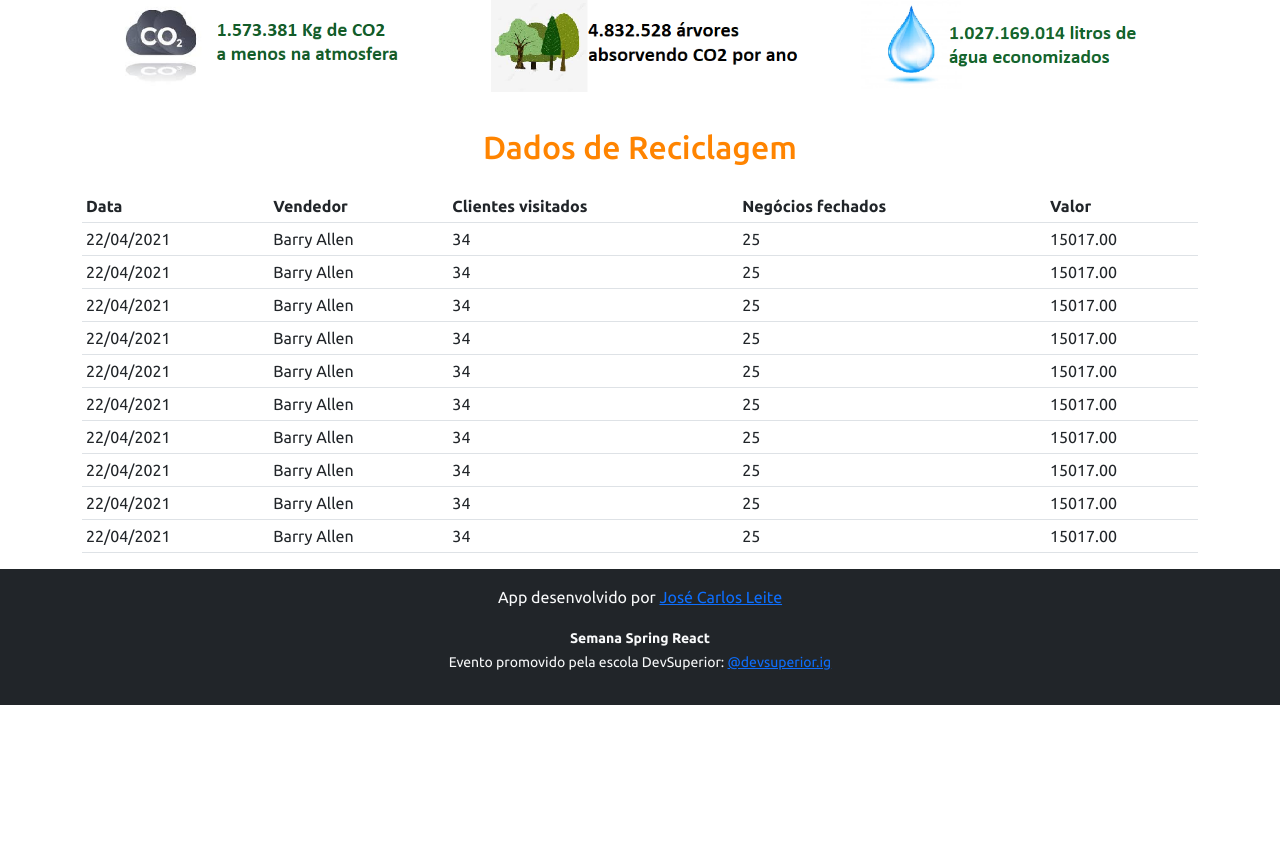
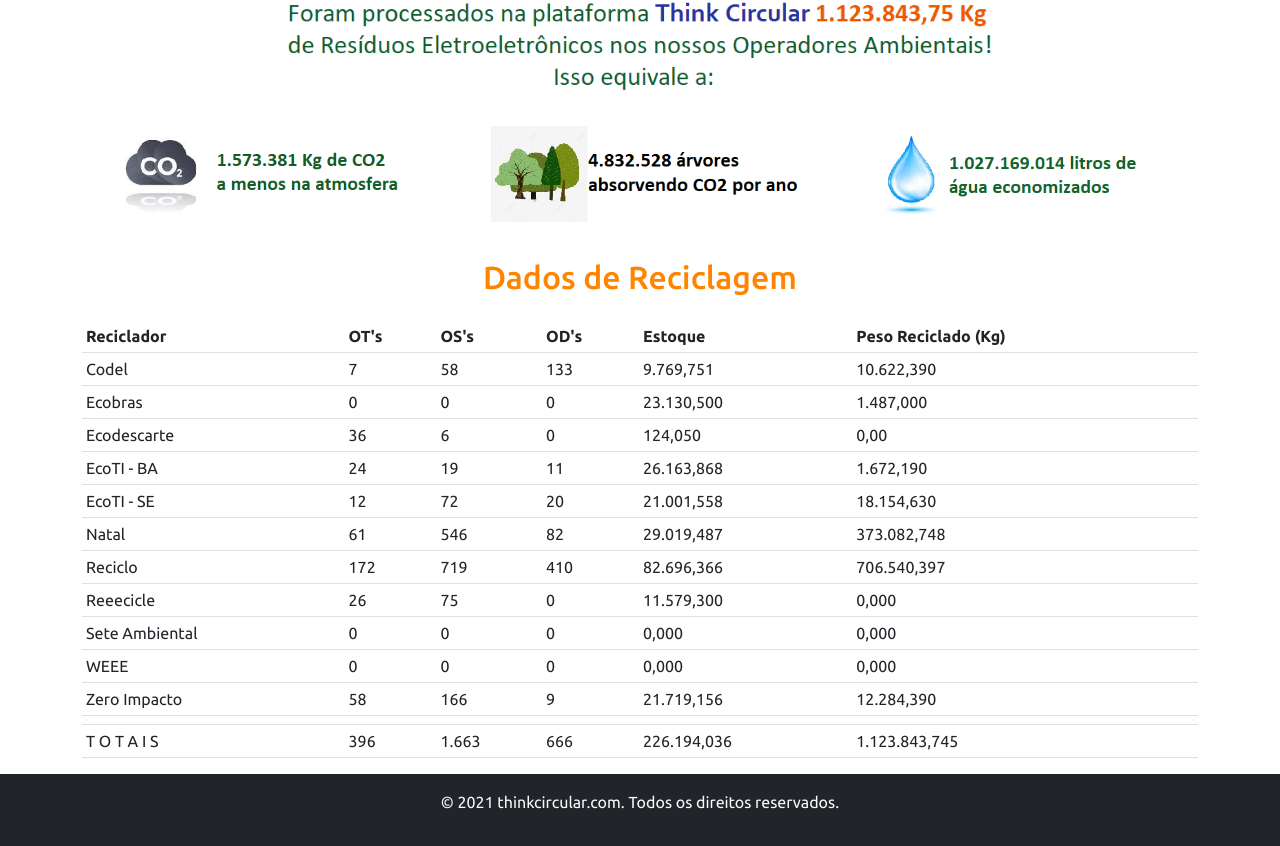
Before and after one commit to Jose-Leite/projeto-sds3, a React (Create React App) app in the folder frontend/: page / in a window 1280 px wide. Shown: the part 638-1484 px from the top of the page. Before the commit the page ends 1343 px from the top, so only its background shows below. Built offline with nearby package versions, Linux system fonts and the light colour scheme.

Commit message:
Final do Frontend Estatico

```diff
--- a/frontend/src/App.tsx
+++ b/frontend/src/App.tsx
@@ -6,6 +6,7 @@
 import Tree from "components/Tree";
 import Co2 from "components/Co2";
 import Water from "components/Water";
+import Cont from "components/Contribution";
 
 function App() {
   return (
@@ -28,6 +29,10 @@
 
         <div className="py-3">
           <h2 className="text-center text-primary">Contribuição da Plataforma para a Natureza</h2>
+        </div>
+
+        <div className="col-sm-12 center px-2 py-2">
+          <Cont />
         </div>
 
          <div className="row px-3">
--- /dev/null
+++ b/frontend/src/components/Contribution/index.tsx
@@ -0,0 +1,13 @@
+import ImgCont from 'assets/img/TCcont.png';
+
+const Cont = () => {
+    return (
+
+            <div className="container center">
+                <img src={ImgCont} alt="Contribution" width="1000" />
+             </div>
+
+    );
+}
+
+export default Cont;
--- a/frontend/src/components/DataTable/index.tsx
+++ b/frontend/src/components/DataTable/index.tsx
@@ -5,72 +5,117 @@
             <table className="table table-striped table-sm">
                 <thead>
                     <tr>
-                        <th>Data</th>
-                        <th>Vendedor</th>
-                        <th>Clientes visitados</th>
-                        <th>Negócios fechados</th>
-                        <th>Valor</th>
+                        <th>Reciclador</th>
+                        <th>OT's</th>
+                        <th>OS's</th>
+                        <th>OD's</th>
+                        <th>Estoque</th>
+                        <th>Peso Reciclado (Kg)</th>
+
                     </tr>
                     <tr>
-                        <td>22/04/2021</td>
-                        <td>Barry Allen</td>
-                        <td>34</td>
-                        <td>25</td>
-                        <td>15017.00</td>
-                    </tr><tr>
-                        <td>22/04/2021</td>
-                        <td>Barry Allen</td>
-                        <td>34</td>
-                        <td>25</td>
-                        <td>15017.00</td>
-                    </tr><tr>
-                        <td>22/04/2021</td>
-                        <td>Barry Allen</td>
-                        <td>34</td>
-                        <td>25</td>
-                        <td>15017.00</td>
-                    </tr><tr>
-                        <td>22/04/2021</td>
-                        <td>Barry Allen</td>
-                        <td>34</td>
-                        <td>25</td>
-                        <td>15017.00</td>
-                    </tr><tr>
-                        <td>22/04/2021</td>
-                        <td>Barry Allen</td>
-                        <td>34</td>
-                        <td>25</td>
-                        <td>15017.00</td>
-                    </tr><tr>
-                        <td>22/04/2021</td>
-                        <td>Barry Allen</td>
-                        <td>34</td>
-                        <td>25</td>
-                        <td>15017.00</td>
-                    </tr><tr>
-                        <td>22/04/2021</td>
-                        <td>Barry Allen</td>
-                        <td>34</td>
-                        <td>25</td>
-                        <td>15017.00</td>
-                    </tr><tr>
-                        <td>22/04/2021</td>
-                        <td>Barry Allen</td>
-                        <td>34</td>
-                        <td>25</td>
-                        <td>15017.00</td>
-                    </tr><tr>
-                        <td>22/04/2021</td>
-                        <td>Barry Allen</td>
-                        <td>34</td>
-                        <td>25</td>
-                        <td>15017.00</td>
-                    </tr><tr>
-                        <td>22/04/2021</td>
-                        <td>Barry Allen</td>
-                        <td>34</td>
-                        <td>25</td>
-                        <td>15017.00</td>
+                        <td>Codel</td>
+                        <td>7</td>
+                        <td>58</td>
+                        <td>133</td>
+                        <td>9.769,751</td>
+                        <td>10.622,390</td>
+                    </tr>
+                    <tr>
+                        <td>Ecobras</td>
+                        <td>0</td>
+                        <td>0</td>
+                        <td>0</td>
+                        <td>23.130,500</td>
+                        <td>1.487,000</td>
+                    </tr>
+                    <tr>
+                        <td>Ecodescarte</td>
+                        <td>36</td>
+                        <td>6</td>
+                        <td>0</td>
+                        <td>124,050</td>
+                        <td>0,00</td>
+                    </tr>
+                    <tr>
+                        <td>EcoTI - BA</td>
+                        <td>24</td>
+                        <td>19</td>
+                        <td>11</td>
+                        <td>26.163,868</td>
+                        <td>1.672,190</td>
+                    </tr>
+                    <tr>
+                        <td>EcoTI - SE</td>
+                        <td>12</td>
+                        <td>72</td>
+                        <td>20</td>
+                        <td>21.001,558</td>
+                        <td>18.154,630</td>
+                    </tr>
+                    <tr>
+                        <td>Natal</td>
+                        <td>61</td>
+                        <td>546</td>
+                        <td>82</td>
+                        <td>29.019,487</td>
+                        <td>373.082,748</td>
+                    </tr>
+                    <tr>
+                        <td>Reciclo</td>
+                        <td>172</td>
+                        <td>719</td>
+                        <td>410</td>
+                        <td>82.696,366</td>
+                        <td>706.540,397</td>
+                    </tr>
+                    <tr>
+                        <td>Reeecicle</td>
+                        <td>26</td>
+                        <td>75</td>
+                        <td>0</td>
+                        <td>11.579,300</td>
+                        <td>0,000</td>
+                    </tr>
+                    <tr>
+                        <td>Sete Ambiental</td>
+                        <td>0</td>
+                        <td>0</td>
+                        <td>0</td>
+                        <td>0,000</td>
+                        <td>0,000</td>
+                    </tr>
+                    <tr>
+                        <td>WEEE</td>
+                        <td>0</td>
+                        <td>0</td>
+                        <td>0</td>
+                        <td>0,000</td>
+                        <td>0,000</td>
+                    </tr>
+                    <tr>
+                        <td>Zero Impacto</td>
+                        <td>58</td>
+                        <td>166</td>
+                        <td>9</td>
+                        <td>21.719,156</td>
+                        <td>12.284,390</td>
+                    </tr>
+                    <tr>
+                        <td> </td>
+                        <td> </td>
+                        <td> </td>
+                        <td> </td>
+                        <td> </td>
+                        <td> </td>
+                    </tr>
+                    <tr>
+                        <td>T O T A I S</td>
+                        <td>396</td>
+                        <td>1.663</td>
+                        <td>666</td>
+                        <td>226.194,036</td>
+                        <td>1.123.843,745</td>
                     </tr>
                 </thead>
                 <tbody>
--- a/frontend/src/components/Footer/index.tsx
+++ b/frontend/src/components/Footer/index.tsx
@@ -3,9 +3,7 @@
 
         < footer className="footer mt-auto py-3 bg-dark" >
             <div className="container">
-                <p className="text-light">App desenvolvido por <a href="https://github.com/Jose-Leite" target="_blank" rel="noreferrer">José Carlos Leite</a></p>
-                <p className="text-light"><small><strong>Semana Spring React</strong><br />
-                    Evento promovido pela escola DevSuperior: <a href="https://instagram.com/devsuperior.ig" target="_blank" rel="noreferrer">@devsuperior.ig</a></small></p>
+                <p className="text-light">© 2021 thinkcircular.com. Todos os direitos reservados.</p>
             </div>
         </footer >
 
```
Also changed, not shown: frontend/src/assets/img/TCcont.png.
